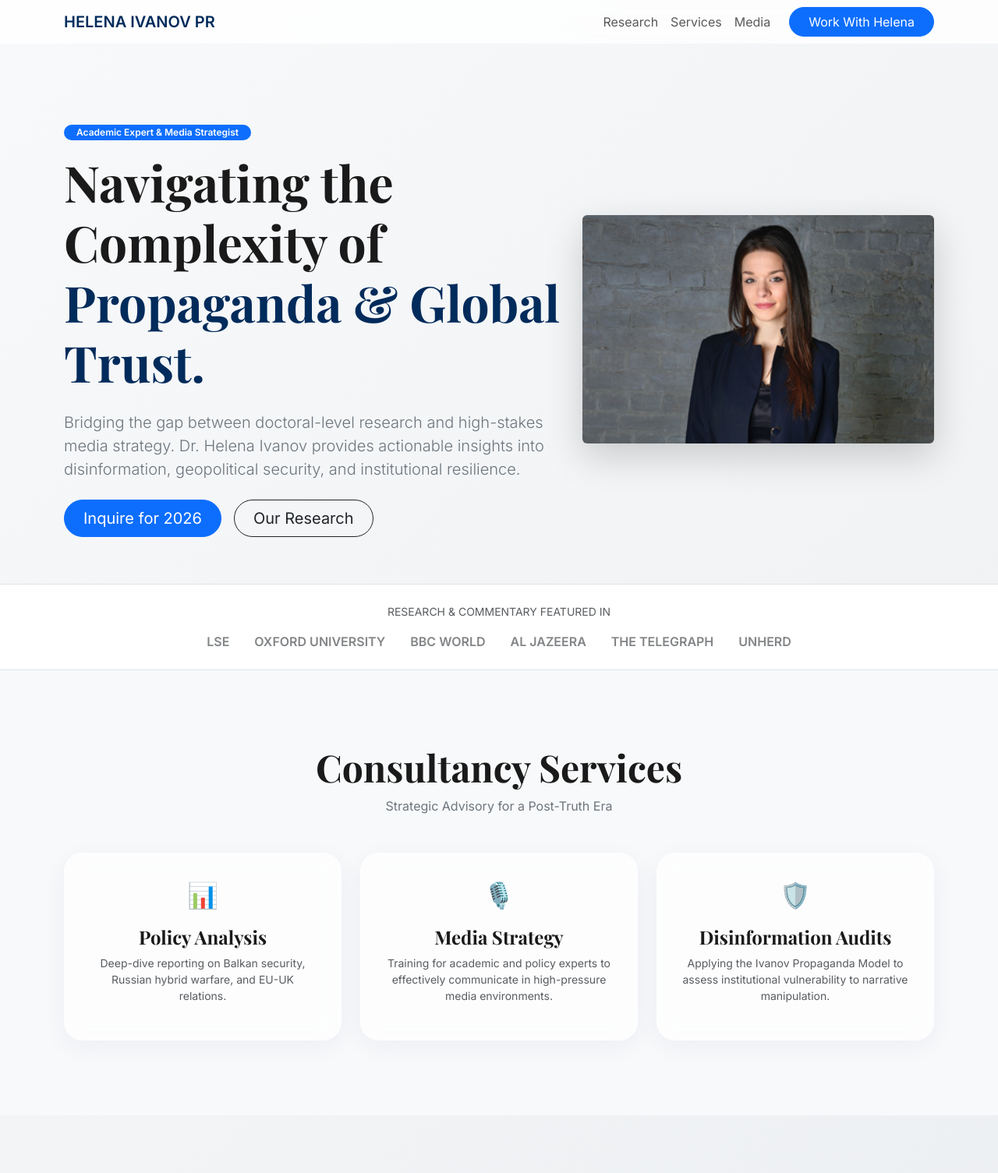
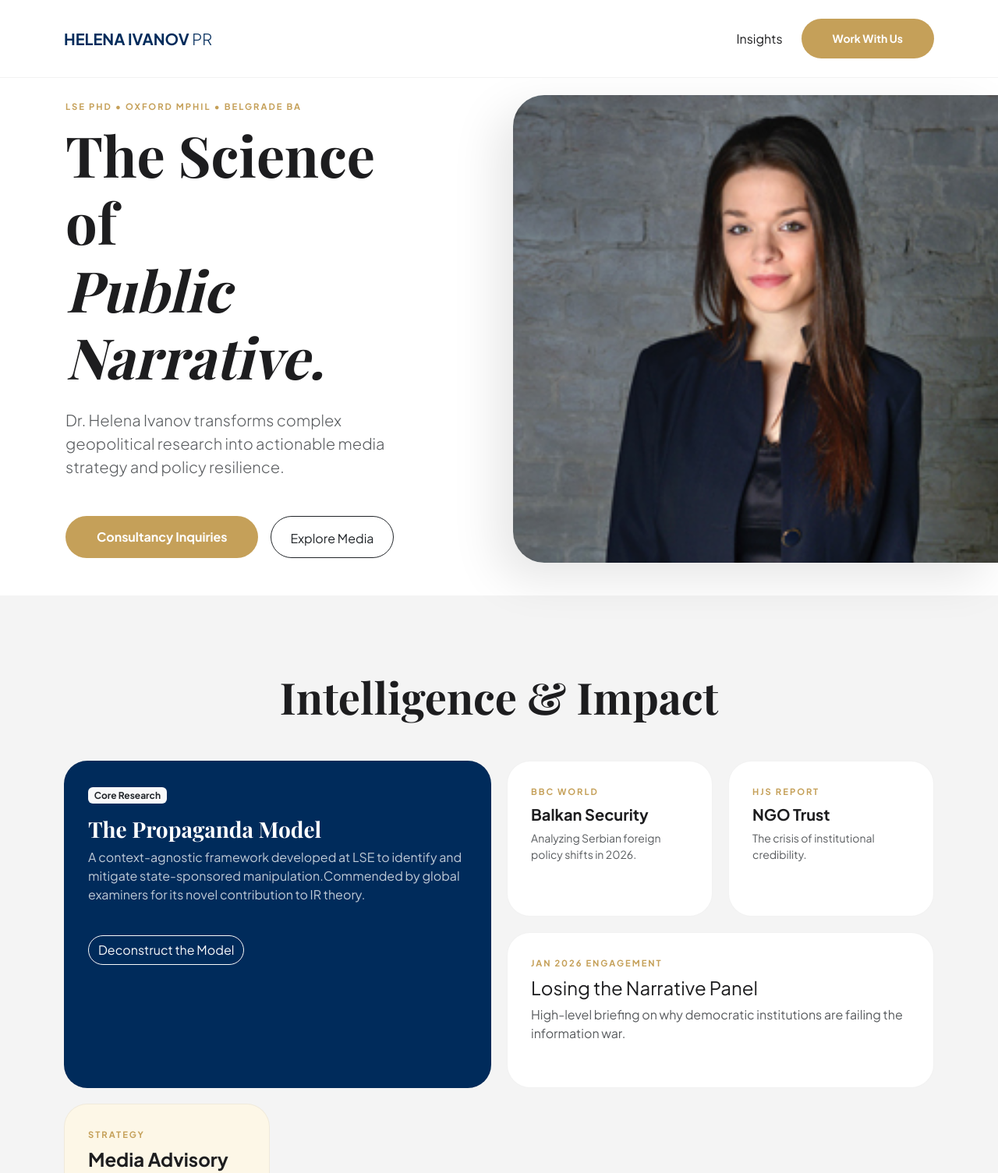
Before and after one commit to lsprem/helena.ivanov, a plain HTML site: page index.html in a window 1280 px wide. Shown: the top 1505 px of the page at 78% size. Drawn offline with nearby package versions, Linux system fonts and the light colour scheme; a web font is replaced by a local one.

Commit message:
Update index.html

```diff
--- a/index.html
+++ b/index.html
@@ -3,224 +3,177 @@
 <head>
     <meta charset="UTF-8">
     <meta name="viewport" content="width=device-width, initial-scale=1.0">
-    <title>Dr. Helena Ivanov | International Relations & PR</title>
+    <title>Dr. Helena Ivanov | Strategic Advisor</title>
     <link href="https://cdn.jsdelivr.net/npm/bootstrap@5.3.0/dist/css/bootstrap.min.css" rel="stylesheet">
-    <link href="https://fonts.googleapis.com/css2?family=Playfair+Display:wght@700&family=Inter:wght@300;400;600&display=swap" rel="stylesheet">
+    <link href="https://fonts.googleapis.com/css2?family=Playfair+Display:ital,wght@0,700;1,700&family=Plus+Jakarta+Sans:wght@300;400;600;700&display=swap" rel="stylesheet">
     <style>
         :root {
-            --primary: #002b5b;
-            --accent: #d4af37;
-            --glass: rgba(255, 255, 255, 0.7);
-            --bg-gradient: linear-gradient(135deg, #f8f9fa 0%, #e9ecef 100%);
+            --navy: #002b5b;
+            --gold: #c5a059;
+            --glass: rgba(255, 255, 255, 0.85);
+            --surface: #fdfdfd;
         }
 
-        body { font-family: 'Inter', sans-serif; background: var(--bg-gradient); color: #1a1a1a; scroll-behavior: smooth; }
-        h1, h2, h3, h4 { font-family: 'Playfair Display', serif; font-weight: 700; }
+        body {
+            font-family: 'Plus Jakarta Sans', sans-serif;
+            background-color: #f4f4f4;
+            color: #1d1d1f;
+            overflow-x: hidden;
+        }
 
-        .hero { padding: 100px 0 60px 0; }
-        .glass-card {
-            background: var(--glass);
-            backdrop-filter: blur(12px);
-            border: 1px solid rgba(255, 255, 255, 0.3);
-            border-radius: 24px;
-            padding: 30px;
-            transition: all 0.4s ease;
-            box-shadow: 0 8px 32px 0 rgba(31, 38, 135, 0.05);
+        h1, h2, h3 { font-family: 'Playfair Display', serif; }
+
+        /* Modern Navigation */
+        .navbar {
+            backdrop-filter: blur(20px);
+            background: rgba(255, 255, 255, 0.7);
+            border-bottom: 1px solid rgba(0,0,0,0.05);
+            padding: 1.5rem 0;
+        }
+
+        /* Split-Screen Hero */
+        .hero-split {
+            min-height: 90vh;
+            display: flex;
+            align-items: center;
+            background: white;
+            padding-top: 80px;
+        }
+
+        .hero-image-container {
             height: 100%;
+            min-height: 600px;
+            background: url('Helena_Ivanov_3.jpg') center/cover no-repeat;
+            border-radius: 40px 0 0 40px;
+            box-shadow: -20px 20px 60px rgba(0,0,0,0.1);
         }
-        .glass-card:hover { transform: translateY(-5px); border-color: var(--accent); }
 
-        /* Trust Bar Styling */
-        .trust-bar img { height: 30px; filter: grayscale(100%); opacity: 0.6; transition: 0.3s; margin: 0 20px; }
-        .trust-bar img:hover { filter: grayscale(0%); opacity: 1; }
-
-        /* Media Grid */
-        .bento-grid {
+        /* Bento Grid 2.0 */
+        .bento-container {
             display: grid;
-            grid-template-columns: repeat(auto-fit, minmax(320px, 1fr));
+            grid-template-columns: repeat(4, 1fr);
+            grid-auto-rows: minmax(200px, auto);
             gap: 20px;
         }
 
-        .navbar { background: rgba(255, 255, 255, 0.8) !important; backdrop-filter: blur(10px); }
-        .text-blue { color: var(--primary); }
-        .glass-modal { background: rgba(255, 255, 255, 0.95); backdrop-filter: blur(20px); border-radius: 30px !important; border: none; }
+        .bento-item {
+            background: white;
+            border-radius: 30px;
+            padding: 30px;
+            border: 1px solid rgba(0,0,0,0.05);
+            transition: all 0.5s cubic-bezier(0.23, 1, 0.32, 1);
+            position: relative;
+            overflow: hidden;
+        }
 
-        .service-icon { font-size: 2rem; color: var(--accent); margin-bottom: 15px; }
+        .bento-item:hover {
+            transform: scale(1.02);
+            box-shadow: 0 30px 60px rgba(0,0,0,0.1);
+            border-color: var(--gold);
+        }
+
+        .featured { grid-column: span 2; grid-row: span 2; background: var(--navy); color: white; }
+        .tall { grid-row: span 2; }
+        .wide { grid-column: span 2; }
+
+        /* Custom UI Elements */
+        .btn-gold {
+            background: var(--gold);
+            color: white;
+            border-radius: 100px;
+            padding: 15px 40px;
+            font-weight: 700;
+            border: none;
+            transition: 0.3s;
+        }
+
+        .btn-gold:hover { background: #b48e46; transform: translateY(-3px); color: white; }
+
+        .trust-tag {
+            font-size: 0.7rem;
+            text-transform: uppercase;
+            letter-spacing: 2px;
+            color: var(--gold);
+            font-weight: 700;
+            margin-bottom: 10px;
+            display: block;
+        }
     </style>
 </head>
 <body>
 
-<nav class="navbar navbar-expand-lg sticky-top">
+<nav class="navbar navbar-expand-lg fixed-top">
     <div class="container">
-        <a class="navbar-brand fw-bold text-blue" href="#">HELENA IVANOV PR</a>
-        <button class="navbar-toggler" type="button" data-bs-toggle="collapse" data-bs-target="#navbarNav">
-            <span class="navbar-toggler-icon"></span>
-        </button>
-        <div class="collapse navbar-collapse" id="navbarNav">
-            <ul class="navbar-nav ms-auto align-items-center">
-                <li class="nav-item"><a class="nav-link" href="#research">Research</a></li>
-                <li class="nav-item"><a class="nav-link" href="#services">Services</a></li>
-                <li class="nav-item"><a class="nav-link" href="#media">Media</a></li>
-                <li class="nav-item ms-lg-3"><button class="btn btn-primary rounded-pill px-4" data-bs-toggle="modal" data-bs-target="#contactModal">Work With Helena</button></li>
-            </ul>
+        <a class="navbar-brand fw-bold" href="#" style="color: var(--navy);">HELENA IVANOV <span style="font-weight: 300;">PR</span></a>
+        <div class="ms-auto d-flex align-items-center">
+            <a href="#media" class="nav-link me-4 d-none d-md-block">Insights</a>
+            <button class="btn btn-gold btn-sm" data-bs-toggle="modal" data-bs-target="#contactModal">Work With Us</button>
         </div>
     </div>
 </nav>
 
-<header class="hero">
-    <div class="container">
+<section class="hero-split">
+    <div class="container-fluid ps-lg-5">
         <div class="row align-items-center">
-            <div class="col-lg-7">
-                <span class="badge bg-primary rounded-pill px-3 mb-3">Academic Expert & Media Strategist</span>
-                <h1 class="display-3 mb-4">Navigating the Complexity of <span class="text-blue">Propaganda & Global Trust.</span></h1>
-                <p class="lead mb-4 text-secondary">Bridging the gap between doctoral-level research and high-stakes media strategy. Dr. Helena Ivanov provides actionable insights into disinformation, geopolitical security, and institutional resilience.</p>
+            <div class="col-lg-5 ps-lg-5 py-5">
+                <span class="trust-tag">LSE PhD • Oxford MPhil • Belgrade BA</span>
+                <h1 class="display-2 mb-4">The Science of <br><i style="font-weight: 400;">Public Narrative.</i></h1>
+                <p class="lead mb-5 text-muted">Dr. Helena Ivanov transforms complex geopolitical research into actionable media strategy and policy resilience.</p>
                 <div class="d-flex gap-3">
-                    <button class="btn btn-primary btn-lg rounded-pill px-4" data-bs-toggle="modal" data-bs-target="#contactModal">Inquire for 2026</button>
-                    <a href="#research" class="btn btn-outline-dark btn-lg rounded-pill px-4">Our Research</a>
+                    <button class="btn btn-gold" data-bs-toggle="modal" data-bs-target="#contactModal">Consultancy Inquiries</button>
+                    <a href="#media" class="btn btn-outline-dark rounded-pill px-4 pt-3">Explore Media</a>
                 </div>
             </div>
-            <div class="col-lg-5 text-center d-none d-lg-block">
-                <img src="Helena_Ivanov_3.jpg" alt="Dr. Helena Ivanov" class="img-fluid rounded shadow-lg" style="max-height: 500px; width: 100%; object-fit: cover; border-radius: 30px;">
-            </div>
-        </div>
-    </div>
-</header>
-
-<div class="trust-bar py-4 bg-white border-top border-bottom">
-    <div class="container text-center">
-        <p class="small text-uppercase text-muted mb-3">Research & Commentary Featured In</p>
-        <div class="d-flex justify-content-center flex-wrap align-items-center opacity-75">
-            <span class="mx-3 fw-bold text-muted">LSE</span>
-            <span class="mx-3 fw-bold text-muted">OXFORD UNIVERSITY</span>
-            <span class="mx-3 fw-bold text-muted">BBC WORLD</span>
-            <span class="mx-3 fw-bold text-muted">AL JAZEERA</span>
-            <span class="mx-3 fw-bold text-muted">THE TELEGRAPH</span>
-            <span class="mx-3 fw-bold text-muted">UNHERD</span>
-        </div>
-    </div>
-</div>
-
-<section id="services" class="py-5 bg-light">
-    <div class="container py-5">
-        <div class="text-center mb-5">
-            <h2 class="display-5">Consultancy Services</h2>
-            <p class="text-secondary">Strategic Advisory for a Post-Truth Era</p>
-        </div>
-        <div class="row g-4">
-            <div class="col-md-4">
-                <div class="glass-card text-center">
-                    <div class="service-icon">📊</div>
-                    <h4>Policy Analysis</h4>
-                    <p class="small text-muted">Deep-dive reporting on Balkan security, Russian hybrid warfare, and EU-UK relations.</p>
-                </div>
-            </div>
-            <div class="col-md-4">
-                <div class="glass-card text-center">
-                    <div class="service-icon">🎙️</div>
-                    <h4>Media Strategy</h4>
-                    <p class="small text-muted">Training for academic and policy experts to effectively communicate in high-pressure media environments.</p>
-                </div>
-            </div>
-            <div class="col-md-4">
-                <div class="glass-card text-center">
-                    <div class="service-icon">🛡️</div>
-                    <h4>Disinformation Audits</h4>
-                    <p class="small text-muted">Applying the Ivanov Propaganda Model to assess institutional vulnerability to narrative manipulation.</p>
-                </div>
+            <div class="col-lg-6 offset-lg-1 px-0 d-none d-lg-block">
+                <div class="hero-image-container"></div>
             </div>
         </div>
     </div>
 </section>
 
-<section id="media" class="py-5">
-    <div class="container py-5">
-        <h2 class="mb-5 text-center">Insights, Media & Publications</h2>
-        <div class="bento-grid">
-            <div class="glass-card">
-                <span class="badge bg-dark mb-2">Jan 2026</span>
-                <h6>HJS Panel: Losing the Narrative</h6>
-                <p class="small">Mainstream media trust in the age of algorithmic disinformation.</p>
-            </div>
-            <div class="glass-card">
-                <span class="badge bg-primary mb-2">Report</span>
-                <h6>Human Rights NGOs: A Crisis of Trust</h6>
-                <p class="small">Examining the erosion of credibility in international human rights organizations.</p>
-            </div>
-            <div class="glass-card">
-                <span class="badge bg-info mb-2 text-dark">BBC Analysis</span>
-                <h6>The Serbian Dilemma</h6>
-                <p class="small">Explaining the geopolitical balancing act between the EU and Russia.</p>
-            </div>
-            <div class="glass-card">
-                <span class="badge bg-secondary mb-2">UnHerd Op-Ed</span>
-                <h6>The Balkan Powderkeg</h6>
-                <p class="small">Recent escalations and the threat to European stability.</p>
-            </div>
-            <div class="glass-card">
-                <span class="badge bg-primary mb-2">Academic</span>
-                <h6>The Propaganda Model</h6>
-                <p class="small">Published research on the functions of media during the Yugoslav wars.</p>
-            </div>
-            <div class="glass-card">
-                <span class="badge bg-danger mb-2">TV Appearance</span>
-                <h6>France24: EU Unity</h6>
-                <p class="small">Live analysis of European defense strategy and hybrid threats.</p>
-            </div>
-            <div class="glass-card">
-                <span class="badge bg-dark mb-2">Lecture</span>
-                <h6>LSE: Discourse of Violence</h6>
-                <p class="small">Invited lecture on the dehumanization techniques in state media.</p>
-            </div>
-            <div class="glass-card">
-                <span class="badge bg-info mb-2 text-dark">Policy Paper</span>
-                <h6>Disinformation on Campus</h6>
-                <p class="small">Study on the impact of social media narratives on university security.</p>
-            </div>
-            <div class="glass-card">
-                <span class="badge bg-secondary mb-2">CapX</span>
-                <h6>Western Resilience</h6>
-                <p class="small">Why democratic institutions are failing the information war.</p>
-            </div>
-            <div class="glass-card">
-                <span class="badge bg-primary mb-2">Speaking</span>
-                <h6>House of Lords Address</h6>
-                <p class="small">Briefing on the rise of state-sponsored disinformation in the UK.</p>
+<section id="media" class="container py-5">
+    <div class="text-center mb-5 mt-5">
+        <h2 class="display-4">Intelligence & Impact</h2>
+    </div>
+    <div class="bento-container">
+        <div class="bento-item featured">
+            <span class="badge bg-light text-dark mb-3">Core Research</span>
+            <h3>The Propaganda Model</h3>
+            <p class="opacity-75">A context-agnostic framework developed at LSE to identify and mitigate state-sponsored manipulation.Commended by global examiners for its novel contribution to IR theory.</p>
+            <button class="btn btn-outline-light rounded-pill mt-4" data-bs-toggle="modal" data-bs-target="#modelModal">Deconstruct the Model</button>
+        </div>
+
+        <div class="bento-item">
+            <span class="trust-tag">BBC World</span>
+            <h5 class="fw-bold">Balkan Security</h5>
+            <p class="small text-muted">Analyzing Serbian foreign policy shifts in 2026.</p>
+        </div>
+
+        <div class="bento-item">
+            <span class="trust-tag">HJS Report</span>
+            <h5 class="fw-bold">NGO Trust</h5>
+            <p class="small text-muted">The crisis of institutional credibility.</p>
+        </div>
+
+        <div class="bento-item wide">
+            <span class="trust-tag">Jan 2026 Engagement</span>
+            <h4>Losing the Narrative Panel</h4>
+            <p class="text-muted">High-level briefing on why democratic institutions are failing the information war.</p>
+        </div>
+
+        <div class="bento-item tall" style="background: #fdf7e7;">
+            <span class="trust-tag">Strategy</span>
+            <h4 class="fw-bold">Media Advisory</h4>
+            <p class="small text-muted">Expert training for high-level officials on navigating adversarial media environments and hybrid threats.</p>
+            <div class="mt-4">
+                <div class="small fw-bold border-bottom py-2">Policy Audits</div>
+                <div class="small fw-bold border-bottom py-2">Crisis Response</div>
+                <div class="small fw-bold py-2">Public Diplomacy</div>
             </div>
         </div>
     </div>
 </section>
 
-<div class="modal fade" id="contactModal" tabindex="-1" aria-hidden="true">
-    <div class="modal-dialog modal-dialog-centered">
-        <div class="modal-content glass-modal p-4">
-            <div class="modal-header border-0"><button type="button" class="btn-close" data-bs-dismiss="modal"></button></div>
-            <div class="modal-body">
-                <h2 class="text-blue text-center mb-4">Start a Conversation</h2>
-                <form action="https://formspree.io/f/mlgwjoop" method="POST">
-                    <div class="mb-3"><input type="email" name="email" class="form-control" placeholder="Your Email Address" required></div>
-                    <div class="mb-3">
-                        <select name="type" class="form-select">
-                            <option>Media Inquiry</option>
-                            <option>Consultancy Request</option>
-                            <option>Speaking Engagement</option>
-                        </select>
-                    </div>
-                    <div class="mb-3"><textarea name="message" class="form-control" rows="4" placeholder="How can Dr. Ivanov support your project?" required></textarea></div>
-                    <button type="submit" class="btn btn-primary w-100 py-3 rounded-pill">Submit Inquiry</button>
-                </form>
-            </div>
-        </div>
-    </div>
-</div>
-
-<footer class="py-4 bg-dark text-white text-center">
-    <div class="container"><p class="small mb-0 opacity-50">&copy; 2026 Helena Ivanov PR. All Rights Reserved. | <a href="#contactModal" data-bs-toggle="modal" class="text-white">Contact</a></p></div>
-</footer>
-
 <script src="https://cdn.jsdelivr.net/npm/bootstrap@5.3.0/dist/js/bootstrap.bundle.min.js"></script>
-<script src="https://unpkg.com/scrollreveal"></script>
-<script>
-    ScrollReveal().reveal('.glass-card', { delay: 100, distance: '30px', origin: 'bottom', interval: 50 });
-</script>
 </body>
 </html>
```
